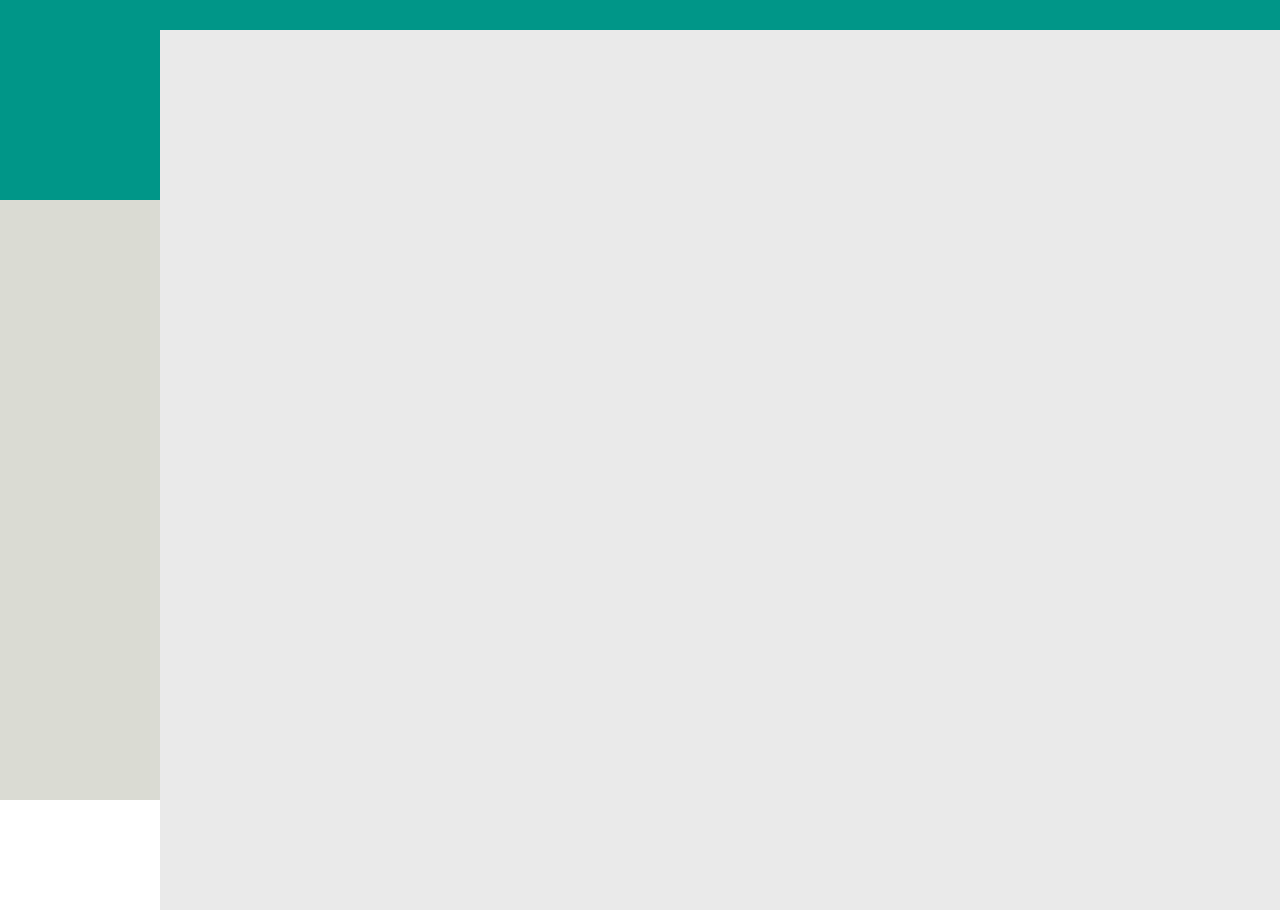
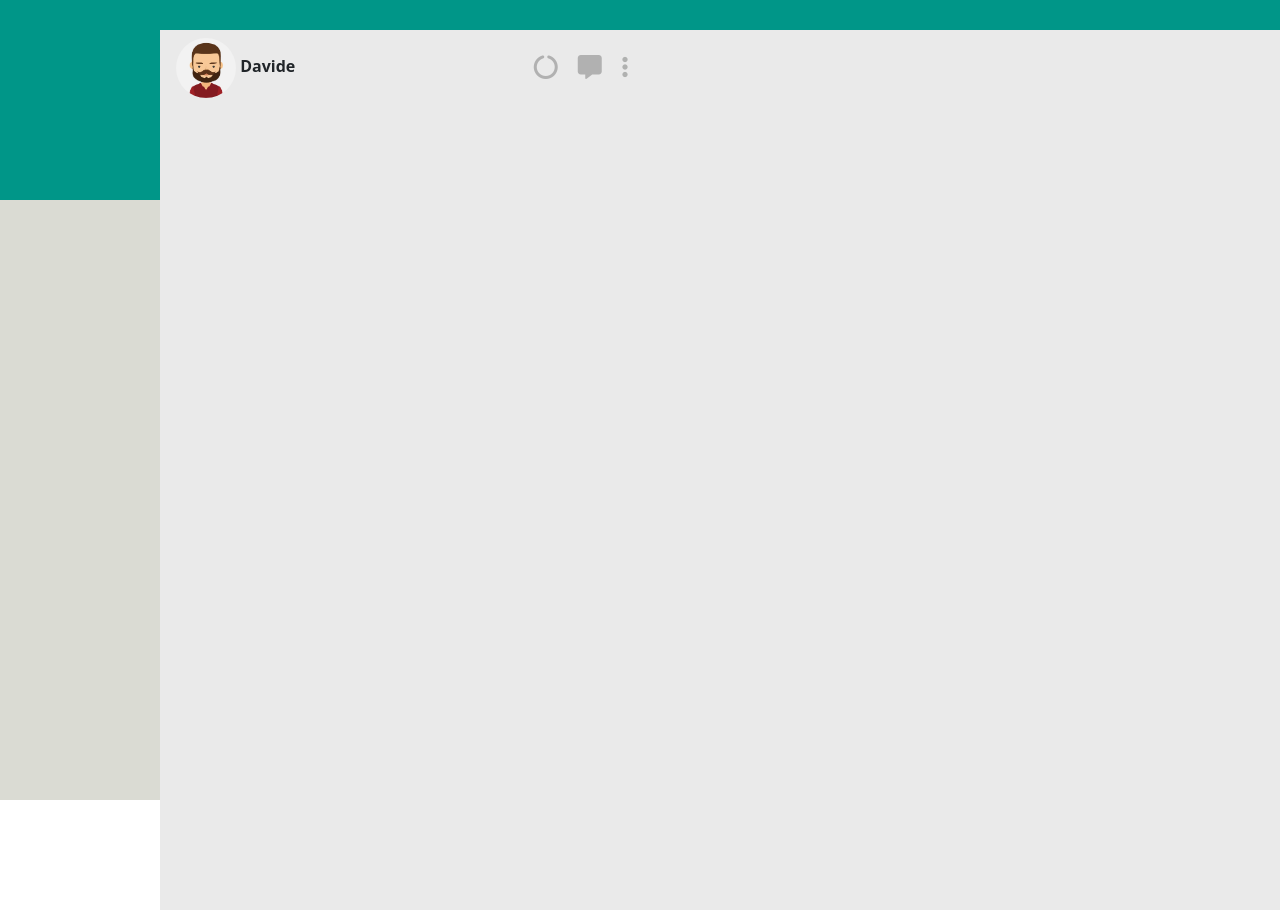
Before and after one commit to davidecaputo/vue-boolzapp, a plain HTML site: page index.html in a window 1280 px wide. Shown: the top 910 px of the page. Drawn offline with nearby package versions, Linux system fonts and the light colour scheme.

Commit message:
Add user

```diff
--- a/css/style.css
+++ b/css/style.css
@@ -40,3 +40,14 @@
     min-width: calc(100% - 500px);
     height: 100%;
 }
+
+.contacts img{
+    width: 60px;
+    height: 100%;
+    border-radius: 50%;
+}
+
+i{
+    font-size: 24px;
+    cursor: pointer;
+}
--- a/index.html
+++ b/index.html
@@ -14,8 +14,18 @@
         <div class="background-up"></div>
         <div class="background-down"></div>
         <div class="contents">
-            <div class="contacts">
-                <div class="user"></div>
+            <div class="contacts px-3 py-2">
+                <div class="user d-flex justify-content-between align-items-center">
+                    <div>
+                        <img src="./img/avatar_8.jpg" alt="user">
+                        <span class="fw-bold">Davide</span>
+                    </div>
+                    <div>
+                        <i class="fa-solid fa-circle-notch pe-3" style="color: #b1b1b1;"></i>
+                        <i class="fa-solid fa-message pe-3" style="color: #b1b1b1;"></i>
+                        <i class="fa-solid fa-ellipsis-vertical pe-3" style="color: #b0b1b0;"></i>
+                    </div>
+                </div>
                 <div class="notifications"></div>
                 <div class="search-chat"></div>
                 <div class="list-contacts"></div>
```
